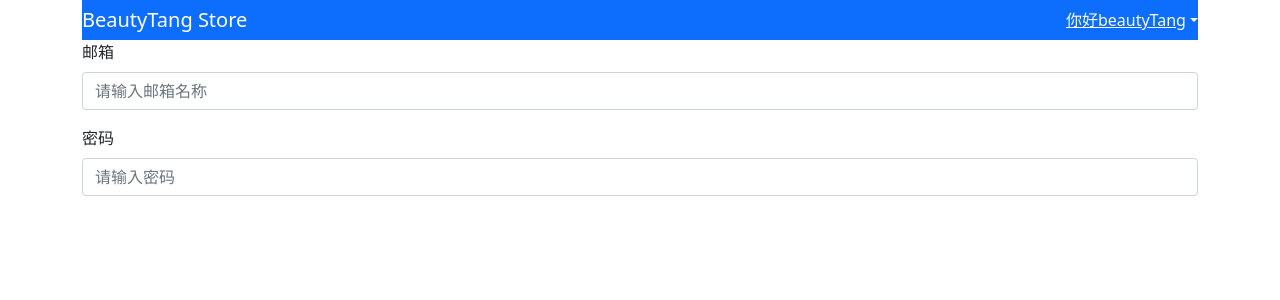
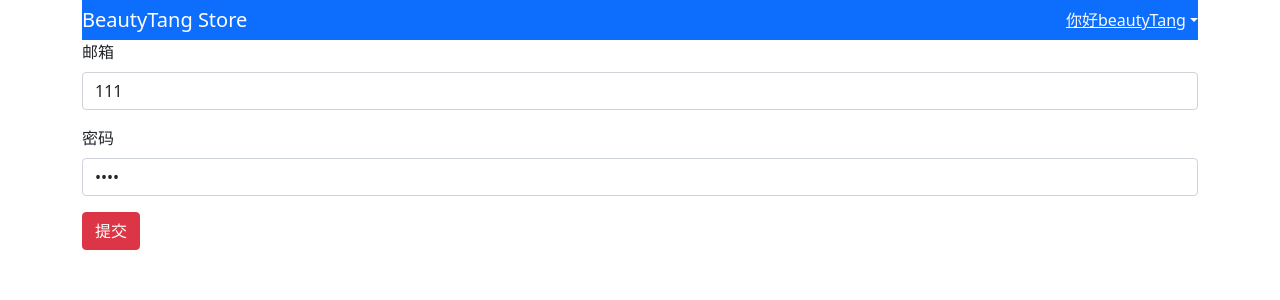
Before and after one commit to verybeautyTang/vue3-Zhihu, a Vue app: page / in a window 1280 px wide. Shown: the top 300 px of the page. Built offline with nearby package versions, Linux system fonts and the light colour scheme.

Commit message:
form表单事件验证

```diff
--- a/package.json
+++ b/package.json
@@ -10,6 +10,7 @@
   "dependencies": {
     "bootstrap": "^5.0.0-alpha3",
     "core-js": "^3.6.5",
+    "mitt": "^2.1.0",
     "vue": "^3.0.0",
     "vue-class-component": "^8.0.0-0"
   },
--- a/src/App.vue
+++ b/src/App.vue
@@ -2,16 +2,27 @@
   <div class="container">
     <colunm-list :list="list" v-show="flag"></colunm-list>
     <GlobalHeader :users="users"></GlobalHeader>
-    <form>
+    <from-control @form-send="formSend">
+      <div>
         <div class="mb-3">
           <label for="exampleInputEmail1" class="form-label">邮箱</label>
-        <valid-rules :rules="emailRule" class="www" v-model="emailVal" placeholder="请输入邮箱名称" type="text" />
+          <valid-rules
+          :rules="emailRule"
+          class="www"
+          v-model="emailVal"
+          placeholder="请输入邮箱名称"
+          type="text" />
         </div>
         <div class="mb-3">
           <label for="exampleInputEmail1" class="form-label">密码</label>
           <valid-rules :rules="pwdRule" v-model="pwdVal" placeholder="请输入密码" type="password" />
         </div>
-    </form>
+      </div>
+      <template #submit-button> <!-- #submit-button 相当于  v-slot:submit-button-->
+      <!-- v-slot的缩写是# -->
+        <button class="btn btn-danger" @form-send="formSend">提交</button>
+      </template>
+    </from-control>
   </div>
 </template>
 
@@ -20,6 +31,7 @@ import { defineComponent, reactive, ref } from 'vue'
 import ColunmList, { ColunmProp } from './components/ColunmList.vue'
 import GlobalHeader, { UsersProps } from './components/GlobalHeader.vue'
 import ValidRules, { ValidRule } from './components/ValidRules.vue'
+import FromControl from './components/FromControl.vue'
 import 'bootstrap/dist/css/bootstrap.min.css'
 const tableList: ColunmProp[] = [
   {
@@ -75,7 +87,8 @@ export default defineComponent({
   components: {
     ColunmList,
     GlobalHeader,
-    ValidRules
+    ValidRules,
+    FromControl
   },
   data () {
     return {
@@ -94,8 +107,9 @@ export default defineComponent({
       message: '',
       val: ''
     })
-    const emailVal = ref('') // email的默认数值
-    const pwdVal = ref('')
+    const emailVal = ref('111') // email的默认数值
+    const pwdVal = ref('2212')
+    const inputRefs = ref<any>()
     const emialValid = () => {
       if (!emailRef.val.trim()) {
         emailRef.error = true
@@ -105,16 +119,22 @@ export default defineComponent({
         emailRef.message = '邮箱验证错误'
       }
     }
+    const formSend = (e: boolean) => {
+      // console.log('inputRefs', inputRefs.value.inputValid()); // 利用ref可以进行父子间通信
+      console.log('1111', e)
+    }
     return {
       list: tableList,
       users: users,
       emailRef,
       emialValid,
       inputRef,
+      inputRefs,
       pwdRule,
       pwdVal,
       emailRule,
-      emailVal
+      emailVal,
+      formSend
     }
   }
 })
--- /dev/null
+++ b/src/components/FromControl.vue
@@ -0,0 +1,38 @@
+<template>
+  <form>
+    <slot name="default"></slot>
+    <div class="submitAll"  @click.prevent = "formSubmit">
+      <slot name="submit-button">
+        <button class="btn btn-primary">Submit</button>
+      </slot>
+    </div>
+  </form>
+</template>
+
+<script lang="ts">
+import { defineComponent, onUnmounted } from 'vue'
+import mitt from 'mitt' // 父子间事件通信
+export const emitter = mitt()
+export default defineComponent({
+  emits: ['form-send'],
+  setup (props, context) {
+    const formSubmit = () => {
+      context.emit('form-send', true)
+    }
+    const callback = (text: string | undefined) => {
+      console.log(text);
+    }
+    emitter.on('create-child', callback)
+    onUnmounted(() => {
+      emitter.off('create-child', callback)
+    })
+    return {
+      formSubmit,
+      callback
+    }
+  }
+})
+</script>
+
+<style>
+</style>
--- a/src/components/ValidRules.vue
+++ b/src/components/ValidRules.vue
@@ -14,7 +14,8 @@
 </template>
 
 <script lang="ts">
-import { defineComponent, PropType, reactive } from 'vue'
+import { emitter } from './FromControl.vue'
+import { defineComponent, onMounted, PropType, reactive } from 'vue'
 export interface ValidRule {
   type: 'required'| 'email' | 'pwd' | 'minlen'| 'maxlen';
   message: string;
@@ -64,7 +65,9 @@ export default defineComponent({
           return passed
         })
         inputRef.error = !allCheck
+        return allCheck
       }
+      return true
     }
     // Vue3的v-modal 与vue2很多不同
     const updatValue = (e: KeyboardEvent) => {
@@ -72,6 +75,9 @@ export default defineComponent({
       inputRef.val = targetValue
       context.emit('update:modelValue', targetValue)
     }
+    onMounted(() => {
+      emitter.emit('create-child', inputRef.val)
+    })
     return {
       inputRef,
       inputValid,
```
Also changed, not shown: 1 other file (tests, documents, lock files or other folders). Lines whose indentation alone changed are shown as unchanged.
